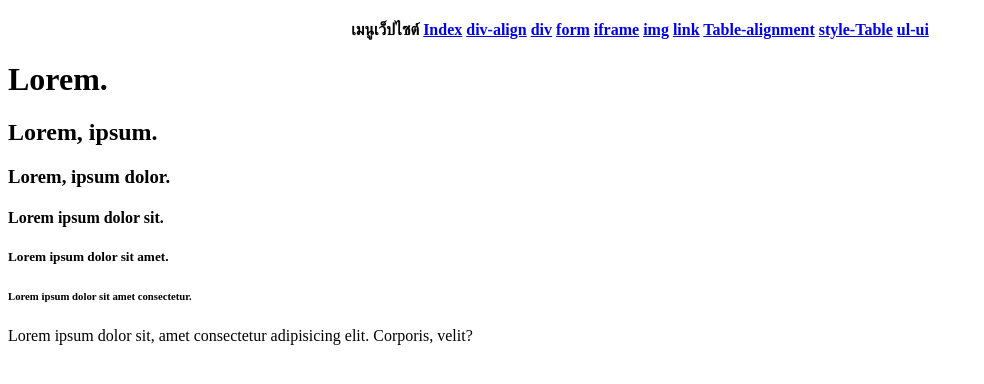
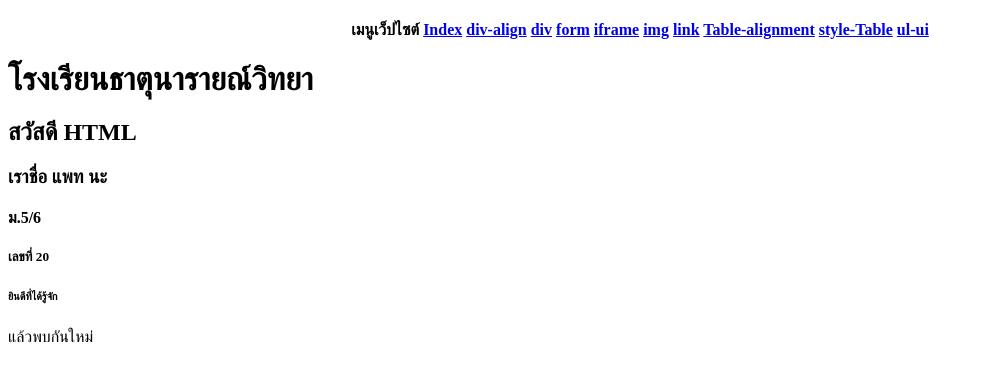
Before and after one commit to PhattharawadiChai/html2567, a plain HTML site: page index.htm in a window 1280 px wide. Shown: the whole page, without its empty margins (0-984 px from the left). Drawn offline with Linux system fonts and the light colour scheme.

Commit message:
html
index

```diff
--- a/index.htm
+++ b/index.htm
@@ -25,13 +25,13 @@
         </h4>
     </div>
     <div class="top-bar">
-        <h1>Lorem.</h1>
-        <h2>Lorem, ipsum.</h2>
-        <h3>Lorem, ipsum dolor.</h3>
-        <h4>Lorem ipsum dolor sit.</h4>
-        <h5>Lorem ipsum dolor sit amet.</h5>
-        <h6>Lorem ipsum dolor sit amet consectetur.</h6>
-        <p>Lorem ipsum dolor sit, amet consectetur adipisicing elit. Corporis, velit?</p>
+        <h1>โรงเรียนธาตุนารายณ์วิทยา</h1>
+        <h2>สวัสดี HTML</h2>
+        <h3>เราชื่อ แพท นะ</h3>
+        <h4>ม.5/6</h4>
+        <h5>เลขที่ 20</h5>
+        <h6>ยินดีที่ได้รู้จัก</h6>
+        <p>แล้วพบกันใหม่</p>
     </div>
 </body>
 </html>
```
